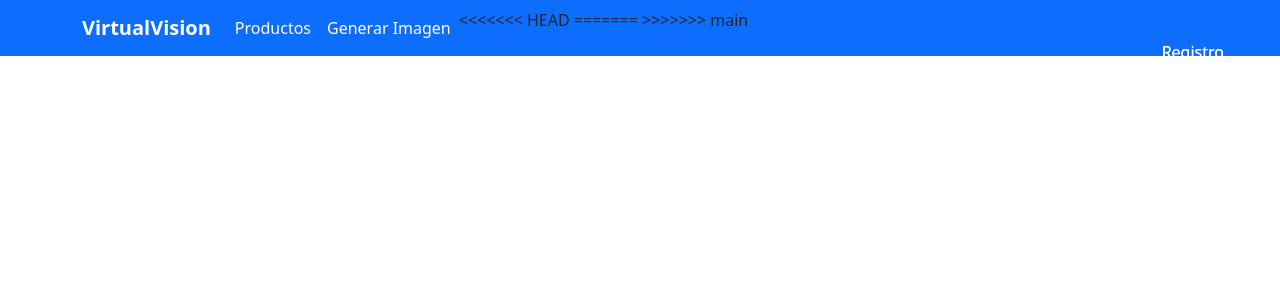
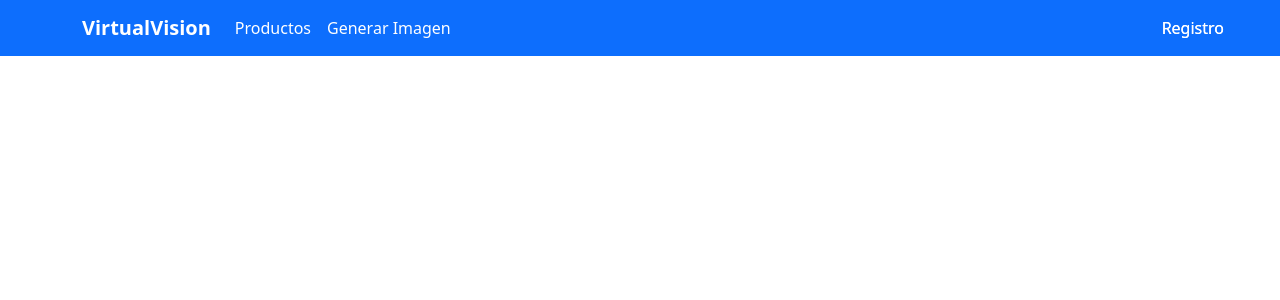
Before and after one commit to l3lackJack/DAW2324_S3_E1, a PHP site: page /navbar.php in a window 1280 px wide. Shown: the top 300 px of the page. Run offline with PHP 8.4, Linux system fonts and the light colour scheme; some libraries are stand-ins or nearby versions.

Commit message:
arreglar fallos estils

```diff
--- a/Aplicatiuweb/index.php
+++ b/Aplicatiuweb/index.php
@@ -6,7 +6,6 @@
     <meta charset="UTF-8">
     <meta name="viewport" content="width=device-width, initial-scale=1.0">
     <title>VirtualVision</title>
-    <link href="style.css" rel="stylesheet">
 
     <style>
          .carousel-item img {
--- a/Aplicatiuweb/navbar.php
+++ b/Aplicatiuweb/navbar.php
@@ -27,11 +27,8 @@
                         <a class="nav-link text-white" href="/Vistes/imagePrompt.php">Generar Imagen</a>
                     </li>
                     <li class="nav-item" id="registre-li">
-<<<<<<< HEAD
                         <a class="nav-link text-white position-absolute end-0 me-5" href="/registre.php">Registro</a>
-=======
                         <a class="nav-link text-white position-absolute end-0 me-5" href="/Vistes/registre.php">Registro</a>
->>>>>>> main
                     </li>
                 </ul>
             </div>
```
